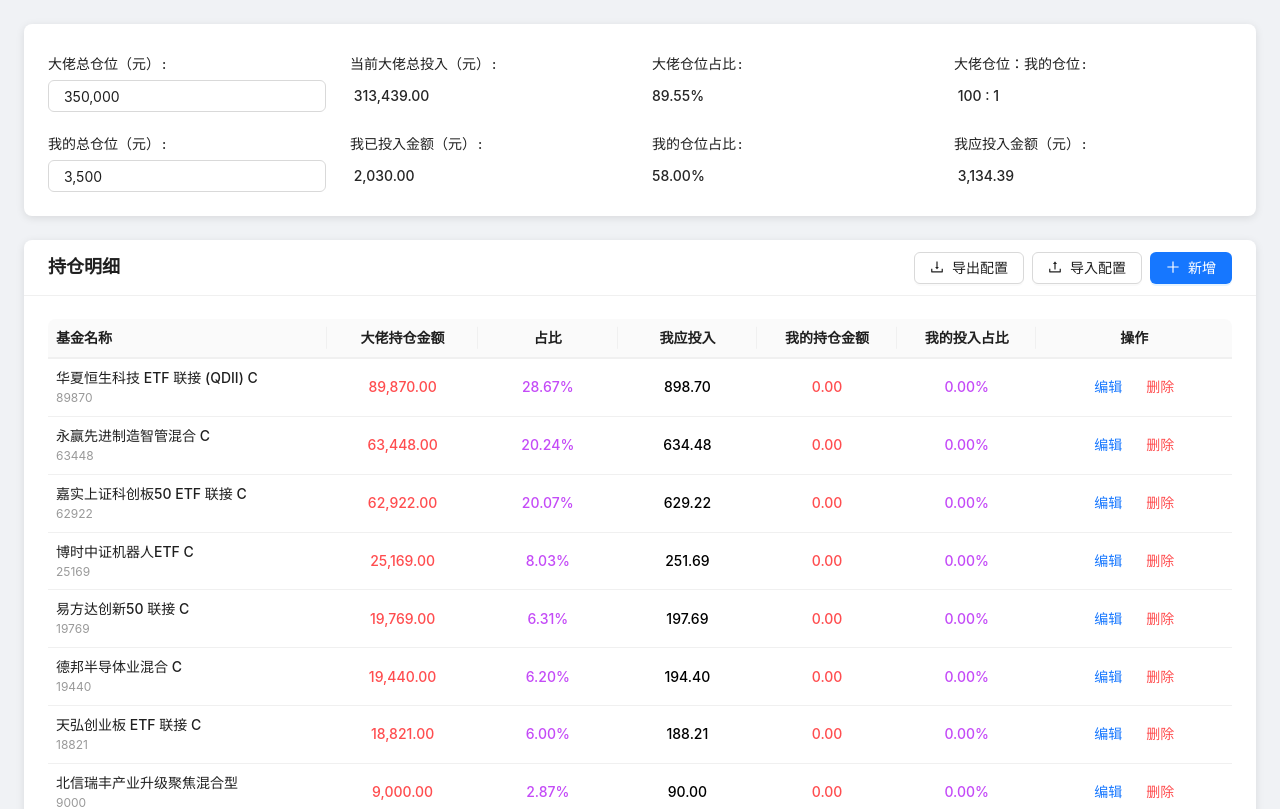
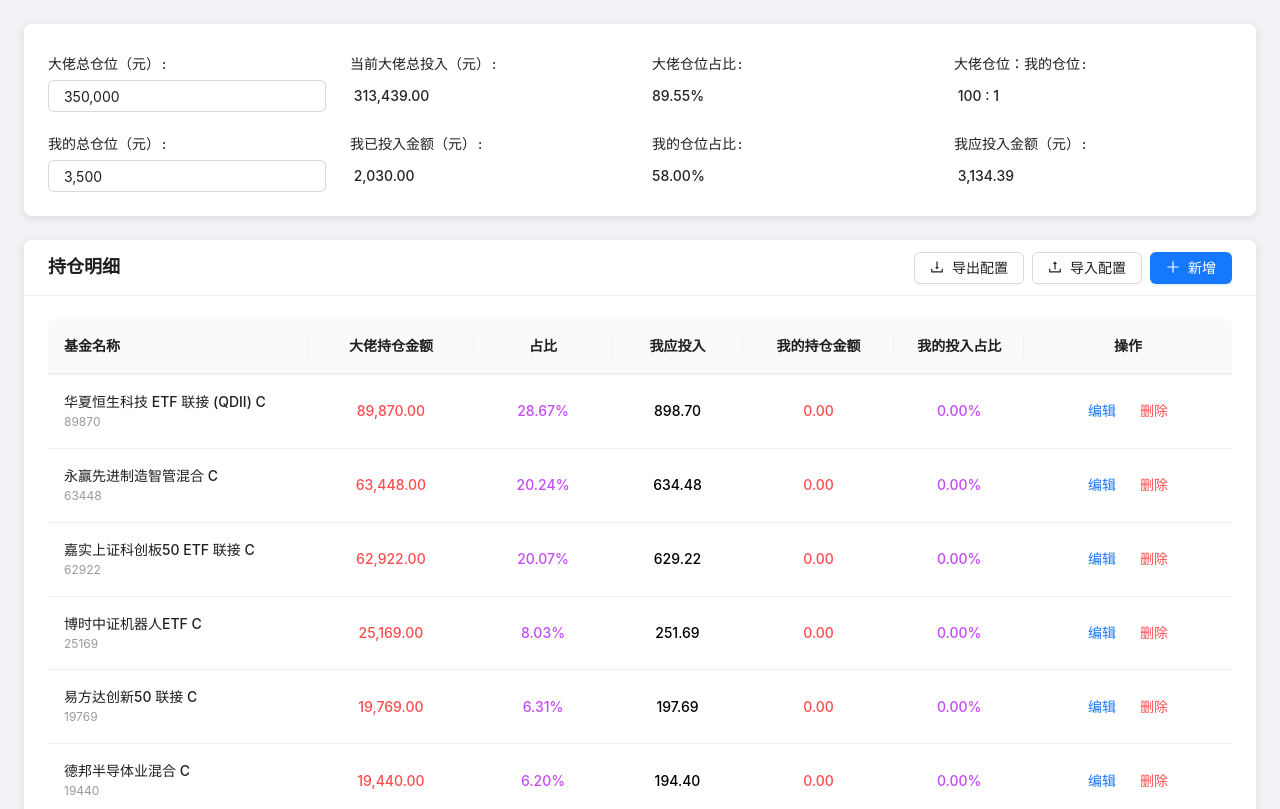
Before and after one commit to CoKoii/YJJSQ, a Vue app: page / in a window 1280 px wide. Shown: the top 809 px of the page. Built offline with nearby package versions, Linux system fonts and the light colour scheme.

Commit message:
移除小型表格设置

```diff
--- a/src/components/HoldingsTable.vue
+++ b/src/components/HoldingsTable.vue
@@ -29,7 +29,6 @@
         :data-source="fundStore.holdings"
         :pagination="false"
         row-key="id"
-        size="small"
       >
         <!-- 基金名称 -->
         <template #bodyCell="{ column, record }">
```
